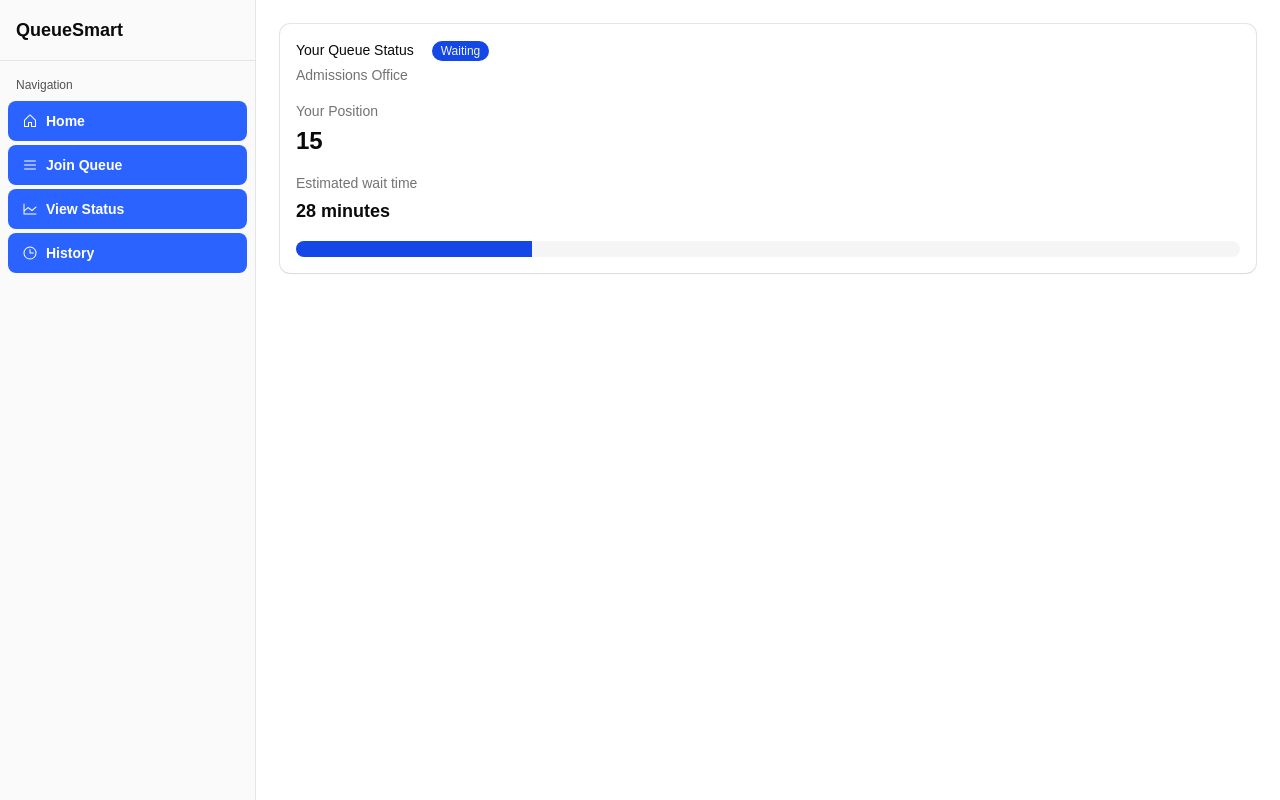
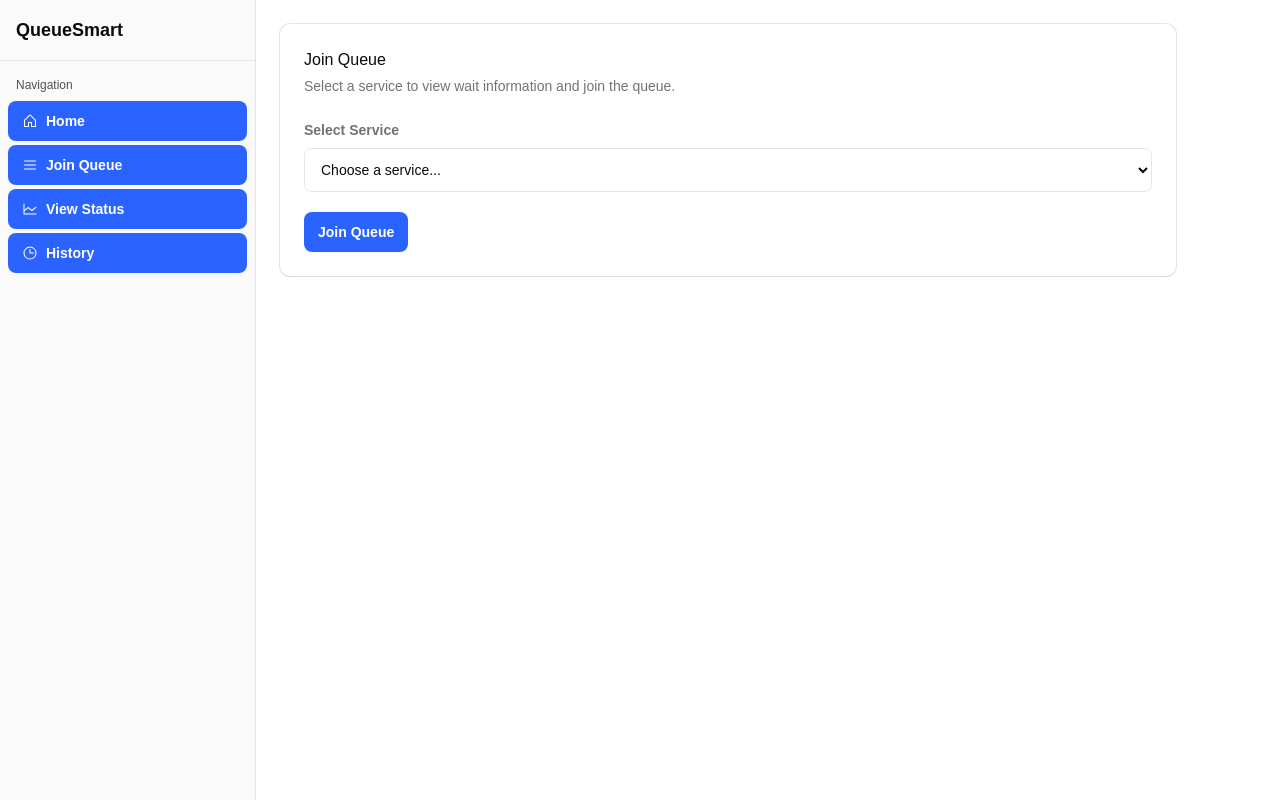
Before and after one commit to alns13/QueueSmart, a React (Vite) app: page /user-dashboard in a window 1280 px wide. Both pictures are taken after a click on the button "Join Queue". Built offline with nearby package versions, Linux system fonts and the light colour scheme.

Commit message:
Add join queue screen

```diff
--- /dev/null
+++ b/src/components/ui/dashboard/JoinQueue.jsx
@@ -0,0 +1,182 @@
+import React, { useState } from "react";
+
+import {
+  Card,
+  CardContent,
+  CardDescription,
+  CardHeader,
+  CardTitle,
+} from "@/components/ui/card";
+
+import { Badge } from "../badge";
+
+const services = [
+  {
+    id: 1,
+    name: "Admissions Office",
+    description: "Get help with applications, transcripts, and enrollment questions.",
+    estimatedWait: 28,
+    queueLength: 15,
+  },
+  {
+    id: 2,
+    name: "Financial Aid",
+    description: "Ask questions about FAFSA, scholarships, tuition, and payments.",
+    estimatedWait: 18,
+    queueLength: 9,
+  },
+  {
+    id: 3,
+    name: "Academic Advising",
+    description: "Meet with an advisor about classes, degree plans, and registration.",
+    estimatedWait: 35,
+    queueLength: 21,
+  },
+];
+
+export function JoinQueue() {
+  const [selectedServiceId, setSelectedServiceId] = useState("");
+  const [joinedService, setJoinedService] = useState(null);
+  const [message, setMessage] = useState("");
+
+  const selectedService = services.find(
+    (service) => service.id === Number(selectedServiceId)
+  );
+
+  function handleJoinQueue() {
+    if (!selectedService) {
+      setMessage("Please select a service before joining a queue.");
+      return;
+    }
+
+    setJoinedService(selectedService);
+    setMessage(`You joined the ${selectedService.name} queue.`);
+  }
+
+  function handleLeaveQueue() {
+    setJoinedService(null);
+    setSelectedServiceId("");
+    setMessage("You have left the queue.");
+  }
+
+  return (
+    <div className="w-full max-w-4xl space-y-4">
+      <Card>
+        <CardHeader>
+          <CardTitle>Join Queue</CardTitle>
+          <CardDescription>
+            Select a service to view wait information and join the queue.
+          </CardDescription>
+        </CardHeader>
+
+        <CardContent className="space-y-5">
+          {message && (
+            <div className="rounded-lg border p-4 text-sm font-medium">
+              {message}
+            </div>
+          )}
+
+          <div className="space-y-2">
+            <label className="text-sm font-medium text-muted-foreground">
+              Select Service
+            </label>
+
+            <select
+              value={selectedServiceId}
+              onChange={(event) => {
+                setSelectedServiceId(event.target.value);
+                setMessage("");
+              }}
+              className="w-full rounded-lg border bg-background p-3 text-sm"
+            >
+              <option value="">Choose a service...</option>
+              {services.map((service) => (
+                <option key={service.id} value={service.id}>
+                  {service.name}
+                </option>
+              ))}
+            </select>
+          </div>
+
+          {selectedService && (
+            <Card size="sm">
+              <CardHeader>
+                <CardTitle>
+                  {selectedService.name} &emsp;
+                  <Badge variant="default">Available</Badge>
+                </CardTitle>
+                <CardDescription>{selectedService.description}</CardDescription>
+              </CardHeader>
+
+              <CardContent className="grid grid-cols-2 gap-4">
+                <div>
+                  <p className="text-sm font-medium text-muted-foreground">
+                    Estimated Wait
+                  </p>
+                  <p className="text-2xl font-bold">
+                    {selectedService.estimatedWait} min
+                  </p>
+                </div>
+
+                <div>
+                  <p className="text-sm font-medium text-muted-foreground">
+                    Current Queue Length
+                  </p>
+                  <p className="text-2xl font-bold">
+                    {selectedService.queueLength} people
+                  </p>
+                </div>
+              </CardContent>
+            </Card>
+          )}
+
+          <div className="flex gap-3">
+            <button type="button" onClick={handleJoinQueue}>
+              Join Queue
+            </button>
+
+            {joinedService && (
+              <button type="button" onClick={handleLeaveQueue}>
+                Leave Queue
+              </button>
+            )}
+          </div>
+        </CardContent>
+      </Card>
+
+      {joinedService && (
+        <Card>
+          <CardHeader>
+            <CardTitle>
+              Current Queue &emsp;
+              <Badge variant="default">Joined</Badge>
+            </CardTitle>
+            <CardDescription>
+              You are currently waiting for {joinedService.name}.
+            </CardDescription>
+          </CardHeader>
+
+          <CardContent className="grid grid-cols-2 gap-4">
+            <div>
+              <p className="text-sm font-medium text-muted-foreground">
+                Your Position
+              </p>
+              <p className="text-3xl font-bold">
+                {joinedService.queueLength + 1}
+              </p>
+            </div>
+
+            <div>
+              <p className="text-sm font-medium text-muted-foreground">
+                Estimated Wait
+              </p>
+              <p className="text-3xl font-bold">
+                {joinedService.estimatedWait} min
+              </p>
+            </div>
+          </CardContent>
+        </Card>
+      )}
+    </div>
+  );
+}
--- a/src/pages/UserDashboard.jsx
+++ b/src/pages/UserDashboard.jsx
@@ -1,4 +1,4 @@
-import React, {useState} from "react";
+import React, { useState } from "react";
 import {
   Sidebar,
   SidebarContent,
@@ -11,21 +11,23 @@ import {
   SidebarMenuButton,
   SidebarMenuItem,
   SidebarProvider,
-} from "@/components/ui/sidebar"
-import { HouseIcon, ListIcon, ClockIcon, ChartLineIcon } from "@phosphor-icons/react"
+} from "@/components/ui/sidebar";
+import { HouseIcon, ListIcon, ClockIcon, ChartLineIcon } from "@phosphor-icons/react";
 
 import { QueueStatusCard } from "@/components/ui/dashboard/QueueStatusCard";
 import { DetailedQueueStatus } from "@/components/ui/dashboard/DetailedQueueStatus";
+import { JoinQueue } from "@/components/ui/dashboard/JoinQueue";
 
 const navItems = [
   { title: "Home", icon: HouseIcon },
   { title: "Join Queue", icon: ListIcon },
   { title: "View Status", icon: ChartLineIcon },
   { title: "History", icon: ClockIcon },
-]
+];
 
 export default function UserDashboard() {
   const [activePage, setActivePage] = useState("Home");
+
   return (
     <SidebarProvider>
       <Sidebar>
@@ -40,8 +42,10 @@ export default function UserDashboard() {
               <SidebarMenu>
                 {navItems.map((item) => (
                   <SidebarMenuItem key={item.title}>
-                          <SidebarMenuButton tooltip={item.title}
-                            onClick={() => setActivePage(item.title)}>
+                    <SidebarMenuButton
+                      tooltip={item.title}
+                      onClick={() => setActivePage(item.title)}
+                    >
                       <item.icon />
                       <span>{item.title}</span>
                     </SidebarMenuButton>
@@ -56,7 +60,9 @@ export default function UserDashboard() {
       <SidebarInset>
         <div className="flex flex-1 flex-col gap-6 p-6">
           <section className="min-h-[600px]">
-                  {activePage === "View Status" ? (
+            {activePage === "Join Queue" ? (
+              <JoinQueue />
+            ) : activePage === "View Status" ? (
               <DetailedQueueStatus />
             ) : (
               <QueueStatusCard />
@@ -65,5 +71,5 @@ export default function UserDashboard() {
         </div>
       </SidebarInset>
     </SidebarProvider>
-    )
+  );
 }
```
Lines whose indentation alone changed are shown as unchanged.
